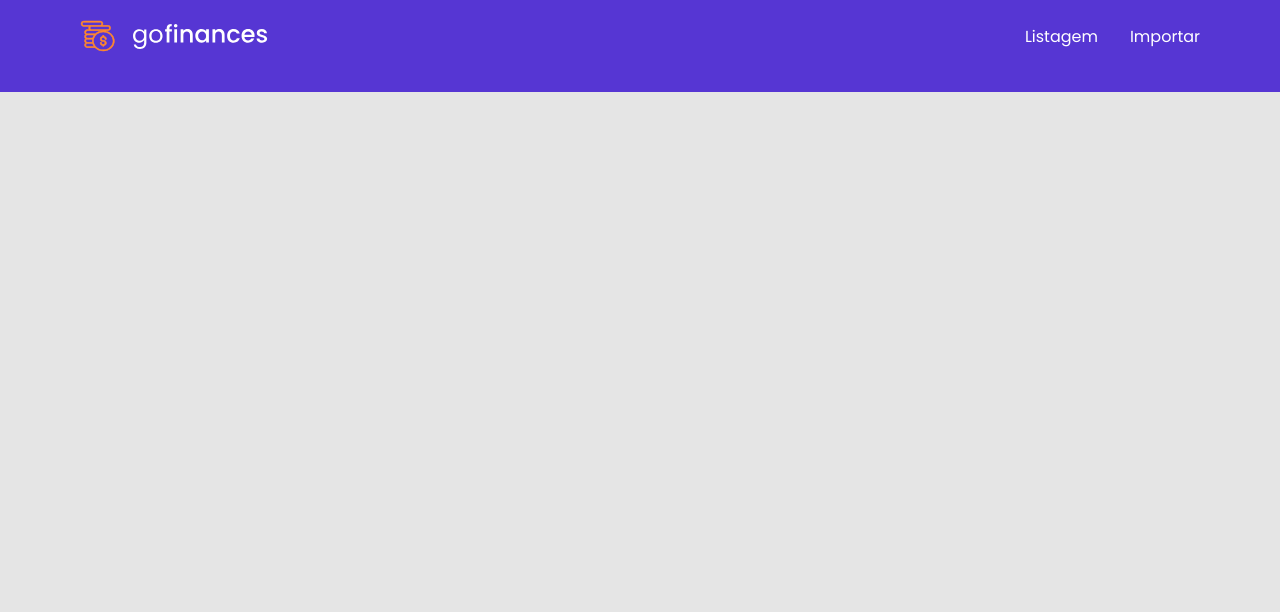
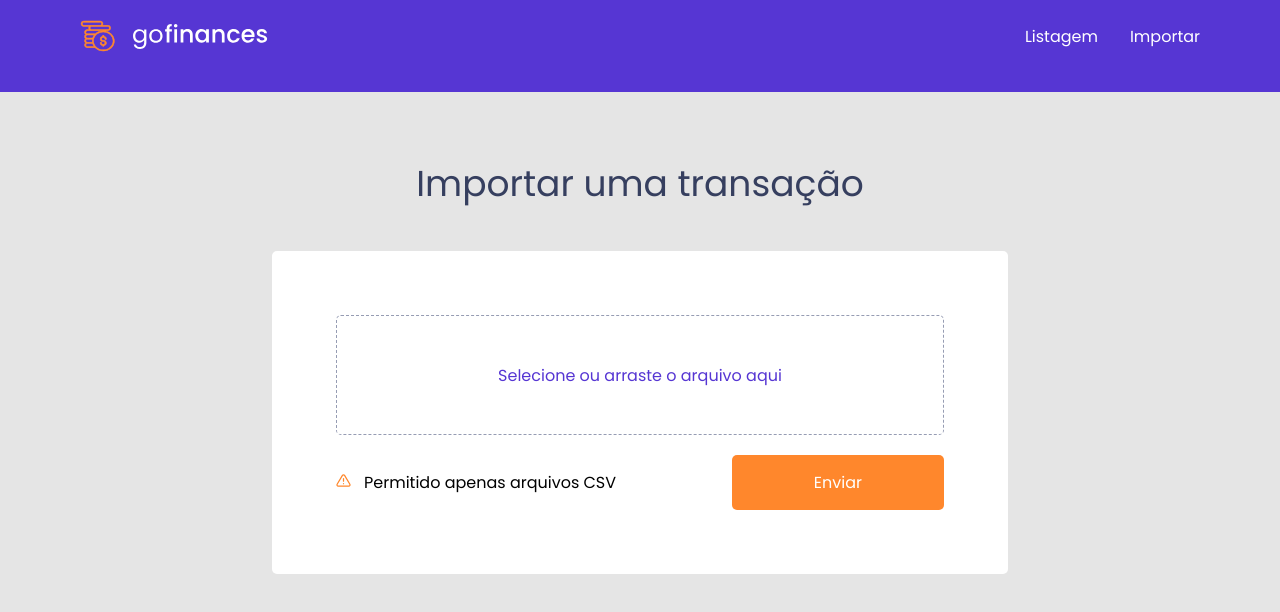
Before and after one commit to Rodrigomelomarc/GoFinances-web, a React (Create React App) app: page /import in a window 1280 px wide. Shown: the top 612 px of the page. Built offline with nearby package versions, Linux system fonts and the light colour scheme.

Commit message:
Import page created and almost completed

```diff
--- a/package.json
+++ b/package.json
@@ -12,12 +12,15 @@
     "@types/react-dom": "^16.9.0",
     "axios": "^0.19.2",
     "date-fns": "^2.12.0",
+    "polished": "^3.5.2",
     "prop-types": "^15.7.2",
     "react": "^16.13.1",
     "react-dom": "^16.13.1",
+    "react-dropzone": "^11.0.1",
     "react-icons": "^3.10.0",
     "react-router-dom": "^5.1.2",
     "react-scripts": "3.4.1",
+    "react-toastify": "^5.5.0",
     "styled-components": "^5.1.0",
     "typescript": "~3.7.2"
   },
--- a/src/App.tsx
+++ b/src/App.tsx
@@ -1,5 +1,6 @@
 import React from 'react';
 import { BrowserRouter } from 'react-router-dom';
+import { ToastContainer } from 'react-toastify';
 
 import Routes from './routes';
 import GlobalStyles from './styles/global';
@@ -10,6 +11,7 @@ const App: React.FC = () => (
       <Routes />
     </BrowserRouter>
     <GlobalStyles />
+    <ToastContainer />
   </>
 );
 
--- a/src/pages/Dashboard/index.tsx
+++ b/src/pages/Dashboard/index.tsx
@@ -61,7 +61,7 @@ const Dashboard: React.FC = () => {
               <p>Entradas</p>
               <FiArrowUpCircle size={27} color="#12A454" />
             </header>
-            <span>R$ {balance?.income},00</span>
+            <span>R$ {balance?.income}</span>
           </BalanceCard>
 
           <BalanceCard txtHeaderColor="#969CB3">
@@ -69,7 +69,7 @@ const Dashboard: React.FC = () => {
               <p>Saídas</p>
               <FiArrowDownCircle size={27} color="#E83F5B" />
             </header>
-            <span>R$ {balance?.outcome},00</span>
+            <span>R$ {balance?.outcome}</span>
           </BalanceCard>
 
           <TotalCard>
@@ -77,7 +77,7 @@ const Dashboard: React.FC = () => {
               <p>Total</p>
               <FiDollarSign size={27} color="#fff" />
             </header>
-            <span>R$ {balance?.total},00</span>
+            <span>R$ {balance?.total}</span>
           </TotalCard>
         </BalanceCardsWrapper>
       </BalanceInfo>
--- a/src/pages/Import/index.tsx
+++ b/src/pages/Import/index.tsx
@@ -1,7 +1,77 @@
-import React from 'react';
+import React, { useState } from 'react';
+import { FiAlertTriangle, FiFileText } from 'react-icons/fi';
+import { useDropzone } from 'react-dropzone';
+import { toast } from 'react-toastify';
+
+import api from '../../services/api';
 
 import Header from '../../components/Header';
+import { Container, ImportContainer, DropzoneStyled } from './styles';
 
-const Import: React.FC = () => <Header />;
+const Import: React.FC = () => {
+  const [file, setFile] = useState<File | null>(null);
+
+  const { getRootProps, getInputProps } = useDropzone({
+    accept: 'text/csv',
+    onDrop: (files) => handlePreview(files),
+  });
+
+  function handlePreview(files: any) {
+    setFile(files[0]);
+  }
+
+  async function handleUpdate() {
+    const formData = new FormData();
+
+    if (!file) {
+      return;
+    }
+
+    formData.append('file', file);
+
+    try {
+      await api.post('/transactions/import', formData);
+      toast.success('Arquivo CSV importado com sucesso.');
+      setFile(null);
+    } catch {
+      toast.error('Erro ao importar arquivo, tente novamente.');
+    }
+  }
+
+  return (
+    <>
+      <Header />
+      <Container>
+        <h1>Importar uma transação</h1>
+        <ImportContainer>
+          <div>
+            <DropzoneStyled
+              {...getRootProps({
+                onDrop: (event) => event.stopPropagation(),
+              })}
+            >
+              <input {...getInputProps()} />
+              {file ? (
+                <span>
+                  <FiFileText color="#969cb3" size={25} />
+                  {file?.name}
+                </span>
+              ) : (
+                <p>Selecione ou arraste o arquivo aqui</p>
+              )}
+            </DropzoneStyled>
+          </div>
+          <footer>
+            <span>
+              <FiAlertTriangle size={15} color="#FF872C" />
+              Permitido apenas arquivos CSV
+            </span>
+            <button onClick={() => handleUpdate()}>Enviar</button>
+          </footer>
+        </ImportContainer>
+      </Container>
+    </>
+  );
+};
 
 export default Import;
--- /dev/null
+++ b/src/pages/Import/styles.ts
@@ -0,0 +1,68 @@
+import styled from 'styled-components';
+import { shade } from 'polished';
+
+export const Container = styled.main`
+  max-width: 736px;
+  margin: 0 auto;
+
+  h1 {
+    font-size: 36px;
+    font-weight: normal;
+    color: #363f5f;
+    margin: 64px auto 40px auto;
+    text-align: center;
+  }
+`;
+
+export const ImportContainer = styled.section`
+  background: #fff;
+  padding: 64px;
+  border-radius: 5px;
+
+  footer {
+    width: 100%;
+    margin-top: 20px;
+
+    display: flex;
+    align-items: center;
+    justify-content: space-between;
+
+    span {
+      svg {
+        margin-right: 13px;
+      }
+    }
+
+    button {
+      padding: 15px 82px;
+      background: #ff872c;
+      border-radius: 5px;
+      color: #fff;
+      transition: background-color 400ms;
+
+      &:hover {
+        background: ${shade(0.1, '#ff872c')};
+      }
+    }
+  }
+`;
+
+export const DropzoneStyled = styled.div`
+  display: flex;
+  align-items: center;
+  justify-content: center;
+  height: 120px;
+  border: 1.5px dashed #969cb3;
+  border-radius: 5px;
+  color: #5636d3;
+  cursor: pointer;
+
+  span {
+    display: flex;
+    align-items: center;
+
+    svg {
+      margin-right: 5px;
+    }
+  }
+`;
--- a/src/styles/global.ts
+++ b/src/styles/global.ts
@@ -1,4 +1,5 @@
 import { createGlobalStyle } from 'styled-components';
+import 'react-toastify/dist/ReactToastify.css';
 
 export default createGlobalStyle`
   * {
@@ -18,6 +19,7 @@ export default createGlobalStyle`
   }
 
   body, button, input {
+    border: 0;
     font: 16px Poppins, sans-serif;
   }
 
--- a/src/utils/formatValue.ts
+++ b/src/utils/formatValue.ts
@@ -1,5 +1,5 @@
 const formatValue = (value: string, type: string) => {
-  return `${type === 'outcome' ? '-' : ''} R$ ${value},00`;
+  return `${type === 'outcome' ? '-' : ''} R$ ${value}`;
 };
 
 export default formatValue;
```
Also changed, not shown: 1 other file (tests, documents, lock files or other folders).
